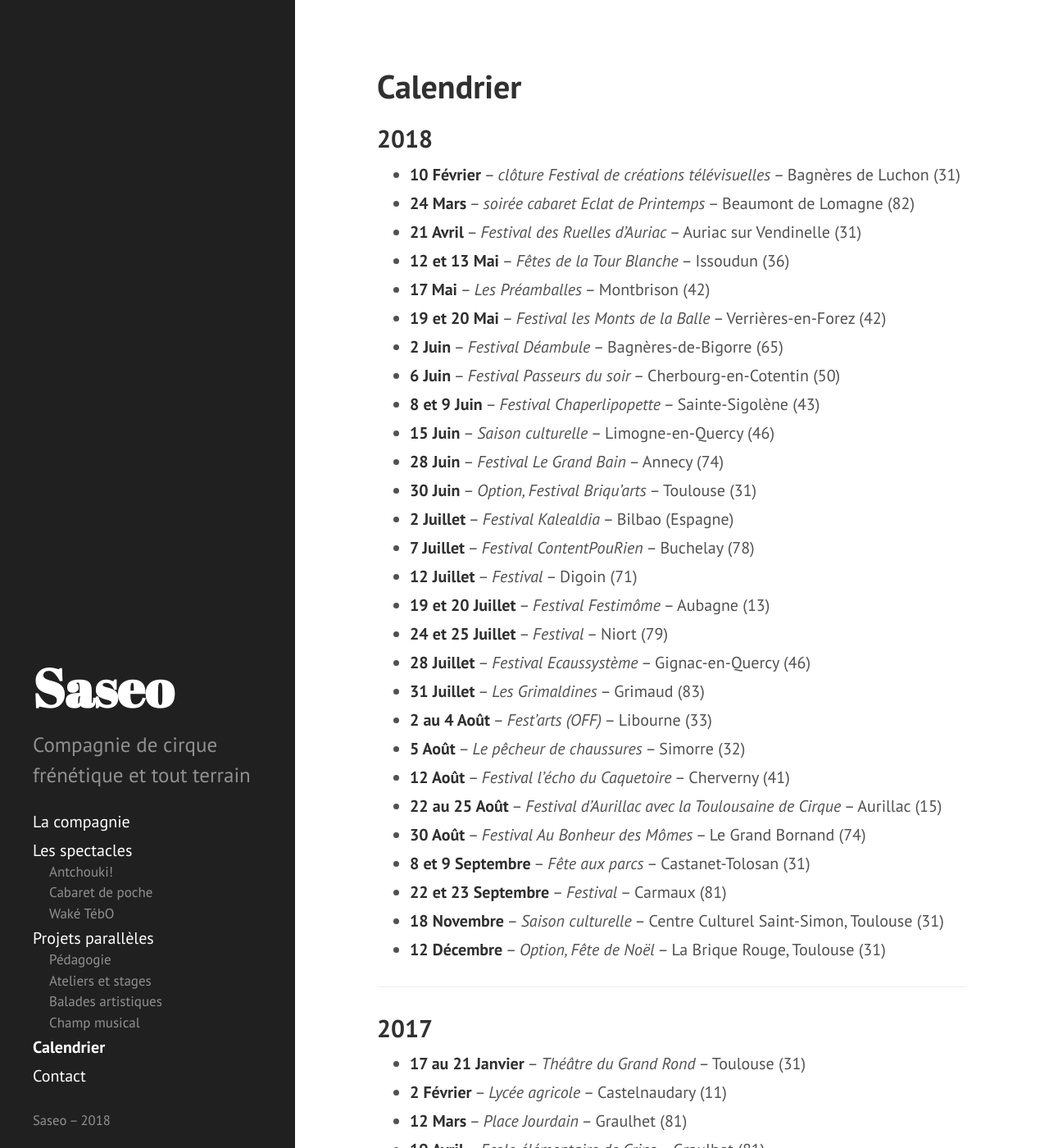
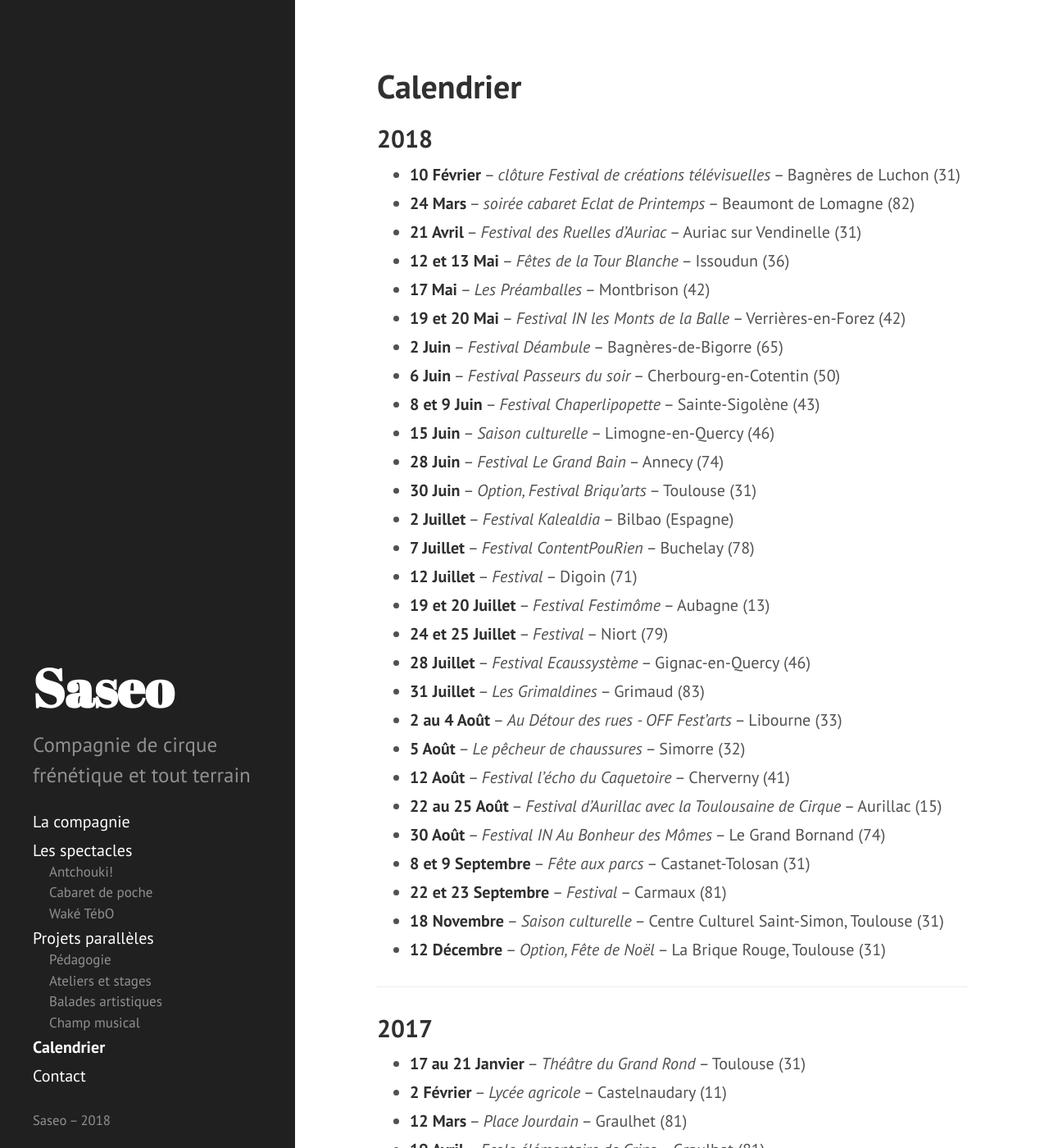
Before and after one commit to rizoom/saseo.org, a Jekyll site: the page built from calendrier.md, in a window 1280 px wide and 1400 px high. Shown: the whole window at 82% size. Built offline with Jekyll 4.4.1, drawn with Linux system fonts in a browser that asks for light colours.

Commit message:
Lorraine
mise à jour calendrier 2018

```diff
--- a/calendrier.md
+++ b/calendrier.md
@@ -11,7 +11,7 @@ sidebar_order: 3
 - **21 Avril** -- _Festival des Ruelles d'Auriac_ -- Auriac sur Vendinelle (31)
 - **12 et 13 Mai** -- _Fêtes de la Tour Blanche_ -- Issoudun (36)
 - **17 Mai** -- _Les Préamballes_ -- Montbrison (42)
-- **19 et 20 Mai** -- _Festival les Monts de la Balle_ -- Verrières-en-Forez (42)
+- **19 et 20 Mai** -- _Festival IN les Monts de la Balle_ -- Verrières-en-Forez (42)
 - **2 Juin** -- _Festival Déambule_ -- Bagnères-de-Bigorre (65)
 - **6 Juin** -- _Festival Passeurs du soir_ -- Cherbourg-en-Cotentin (50)
 - **8 et 9 Juin** -- _Festival Chaperlipopette_ -- Sainte-Sigolène (43)
@@ -25,11 +25,11 @@ sidebar_order: 3
 - **24 et 25 Juillet** -- _Festival_ -- Niort (79)
 - **28 Juillet** -- _Festival Ecaussystème_ -- Gignac-en-Quercy (46)
 - **31 Juillet** -- _Les Grimaldines_ -- Grimaud (83)
-- **2 au 4 Août** -- _Fest'arts (OFF)_ -- Libourne (33)
+- **2 au 4 Août** -- _Au Détour des rues - OFF Fest'arts_ -- Libourne (33)
 - **5 Août** -- _Le pêcheur de chaussures_ -- Simorre (32)
 - **12 Août** -- _Festival l'écho du Caquetoire_ -- Cherverny (41)
 - **22 au 25 Août** -- _Festival d'Aurillac avec la Toulousaine de Cirque_ -- Aurillac (15)
-- **30 Août** -- _Festival Au Bonheur des Mômes_ -- Le Grand Bornand (74)
+- **30 Août** -- _Festival IN Au Bonheur des Mômes_ -- Le Grand Bornand (74)
 - **8 et 9 Septembre** -- _Fête aux parcs_ -- Castanet-Tolosan (31)
 - **22 et 23 Septembre** -- _Festival_ -- Carmaux (81)
 - **18 Novembre** -- _Saison culturelle_ -- Centre Culturel Saint-Simon, Toulouse (31)
```
